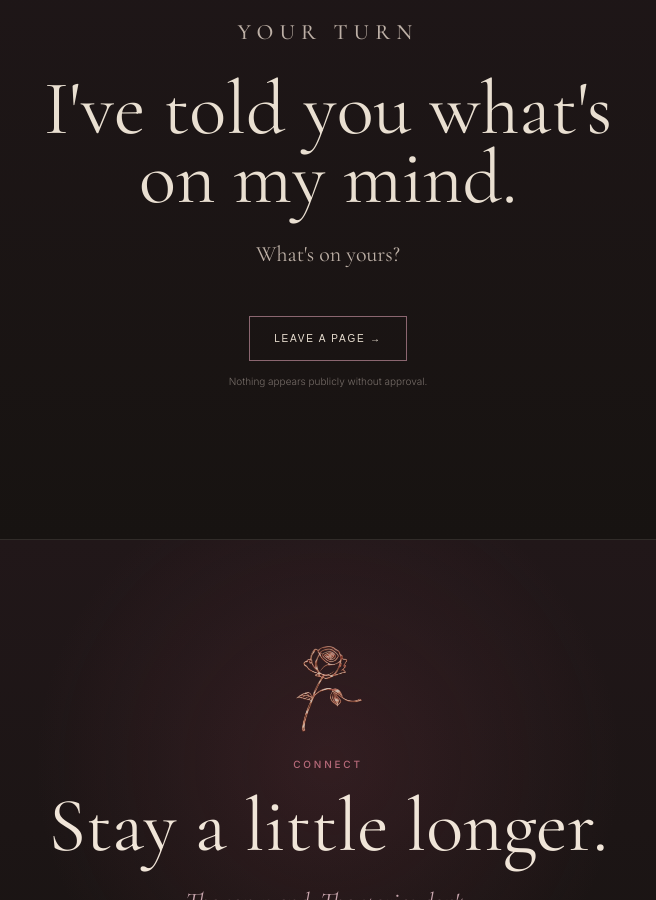
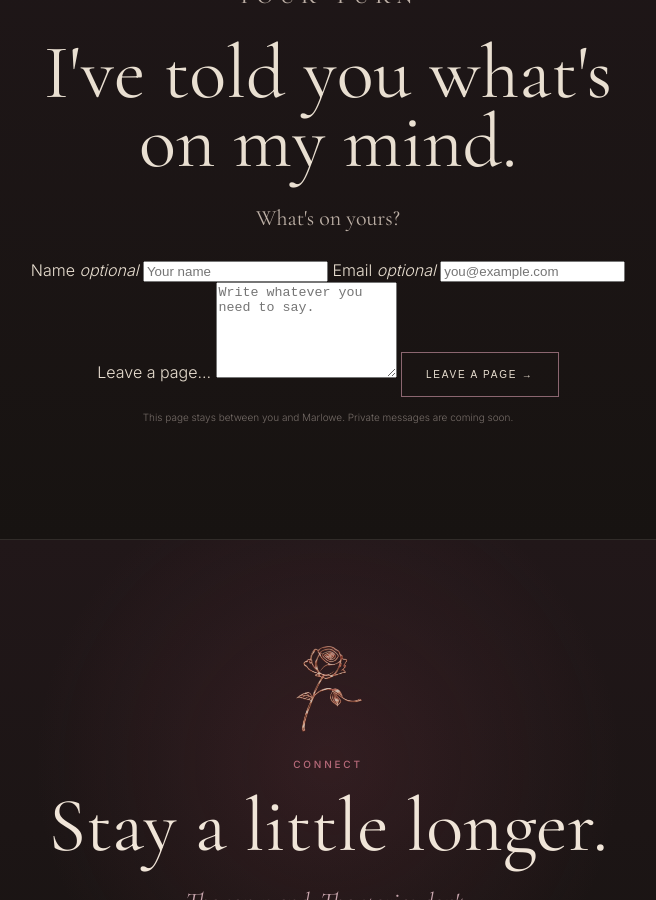
Before and after one commit to ransomblack/marlowe-rose-music, a Jekyll site: the page index.html, which Jekyll copies as it is, in a window 1280 px wide and 900 px high, scrolled down 3274 px. Shown: the whole window, without its empty margins (312-968 px from the left). Built offline with Jekyll 4.4.1, drawn with Linux system fonts in a browser that asks for light colours.

Commit message:
Build Leave a Page form

```diff
--- a/index.html
+++ b/index.html
@@ -105,8 +105,25 @@
     <p class="eyebrow">YOUR TURN</p>
     <h2>I've told you what's<br>on my mind.</h2>
     <p>What's on yours?</p>
-    <button class="outline-button" type="button">leave a page →</button>
-    <small>Nothing appears publicly without approval.</small>
+
+    <form class="leave-page-form" aria-label="Leave Marlowe a page" onsubmit="return false;">
+      <div class="leave-page-row">
+        <label>
+          <span>Name <em>optional</em></span>
+          <input type="text" name="name" autocomplete="name" placeholder="Your name">
+        </label>
+        <label>
+          <span>Email <em>optional</em></span>
+          <input type="email" name="email" autocomplete="email" placeholder="you@example.com">
+        </label>
+      </div>
+      <label class="leave-page-message">
+        <span>Leave a page…</span>
+        <textarea name="message" rows="6" placeholder="Write whatever you need to say."></textarea>
+      </label>
+      <button class="outline-button leave-page-submit" type="submit" disabled>leave a page →</button>
+      <small class="form-note">This page stays between you and Marlowe. Private messages are coming soon.</small>
+    </form>
   </div>
 </section>
 </main>
```
